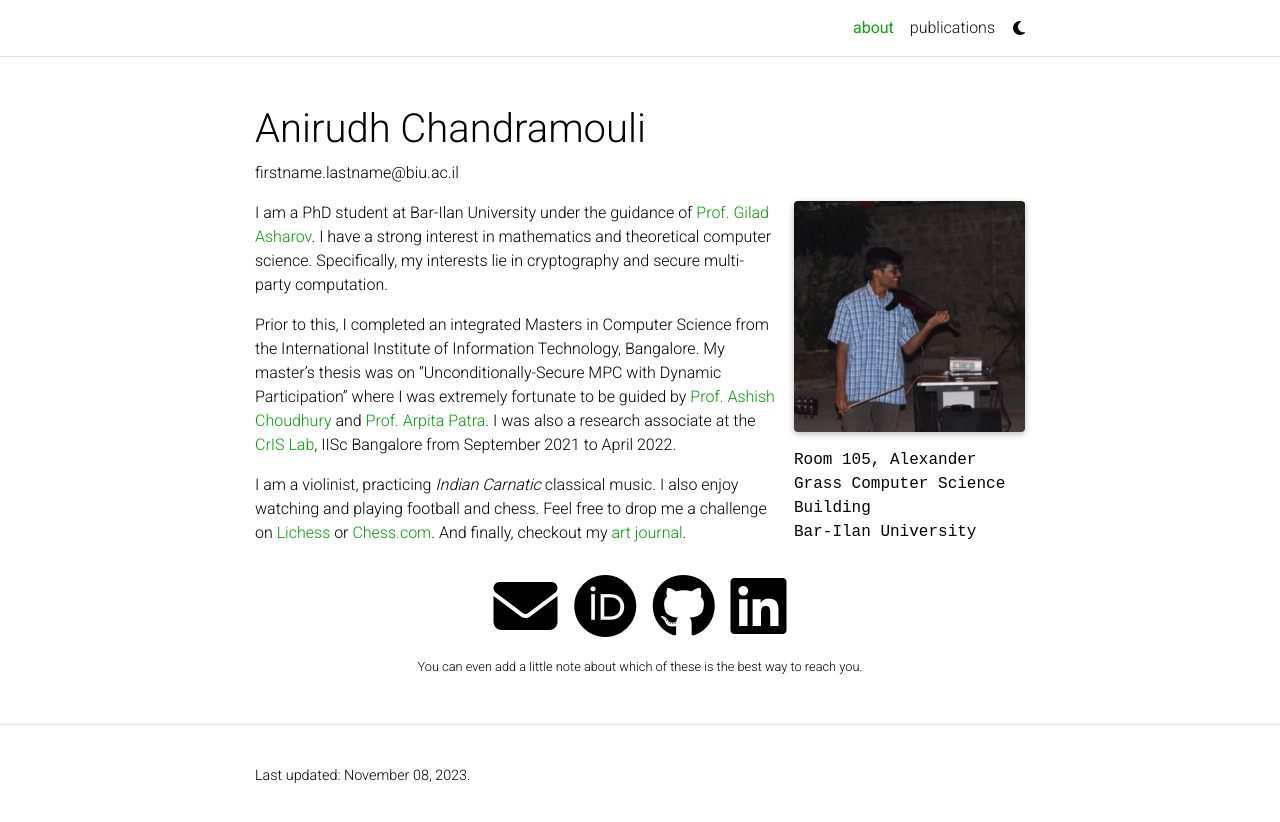
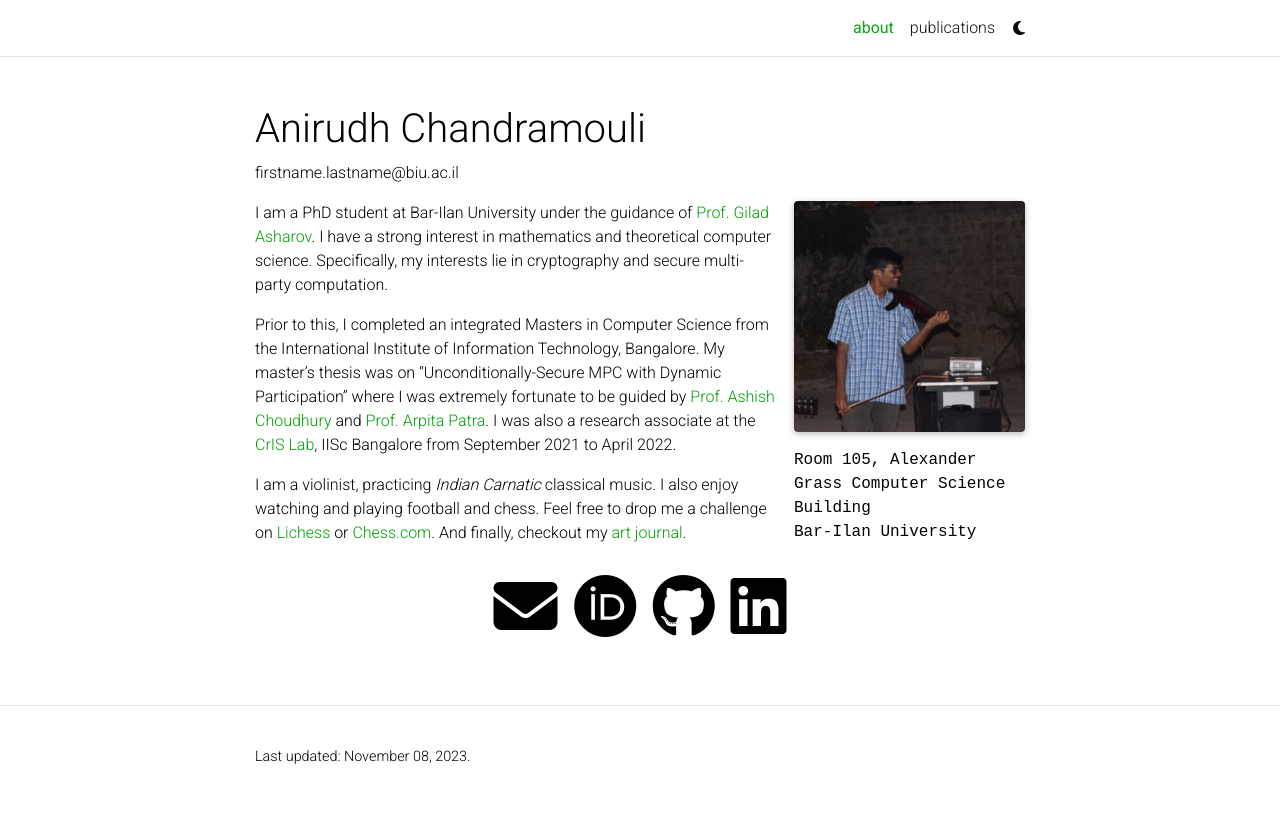
Before and after one commit to Anirudh-C/Anirudh-C.github.io, a Jekyll site: the page built from _pages/about.md, in a window 1280 px wide. Shown: the top 822 px of the page. Built offline with Jekyll 4.4.1, drawn with Linux system fonts in a browser that asks for light colours; full-size pictures stand in for the smaller copies a plugin makes; some web fonts are replaced; comment, search, counter and statistics services are not loaded; a style sheet for code colours, icons or effects is not loaded.

Commit message:
remove: contact note

```diff
--- a/_config.yml
+++ b/_config.yml
@@ -99,8 +99,7 @@
 zotero_username: # your zotero username
 wechat_qr: # filename of your wechat qr-code saved as an image (e.g., wechat-qr.png if saved to assets/img/wechat-qr.png)
 
-contact_note: >
-  You can even add a little note about which of these is the best way to reach you.
+contact_note:
 
 # -----------------------------------------------------------------------------
 # Analytics and search engine verification
```
